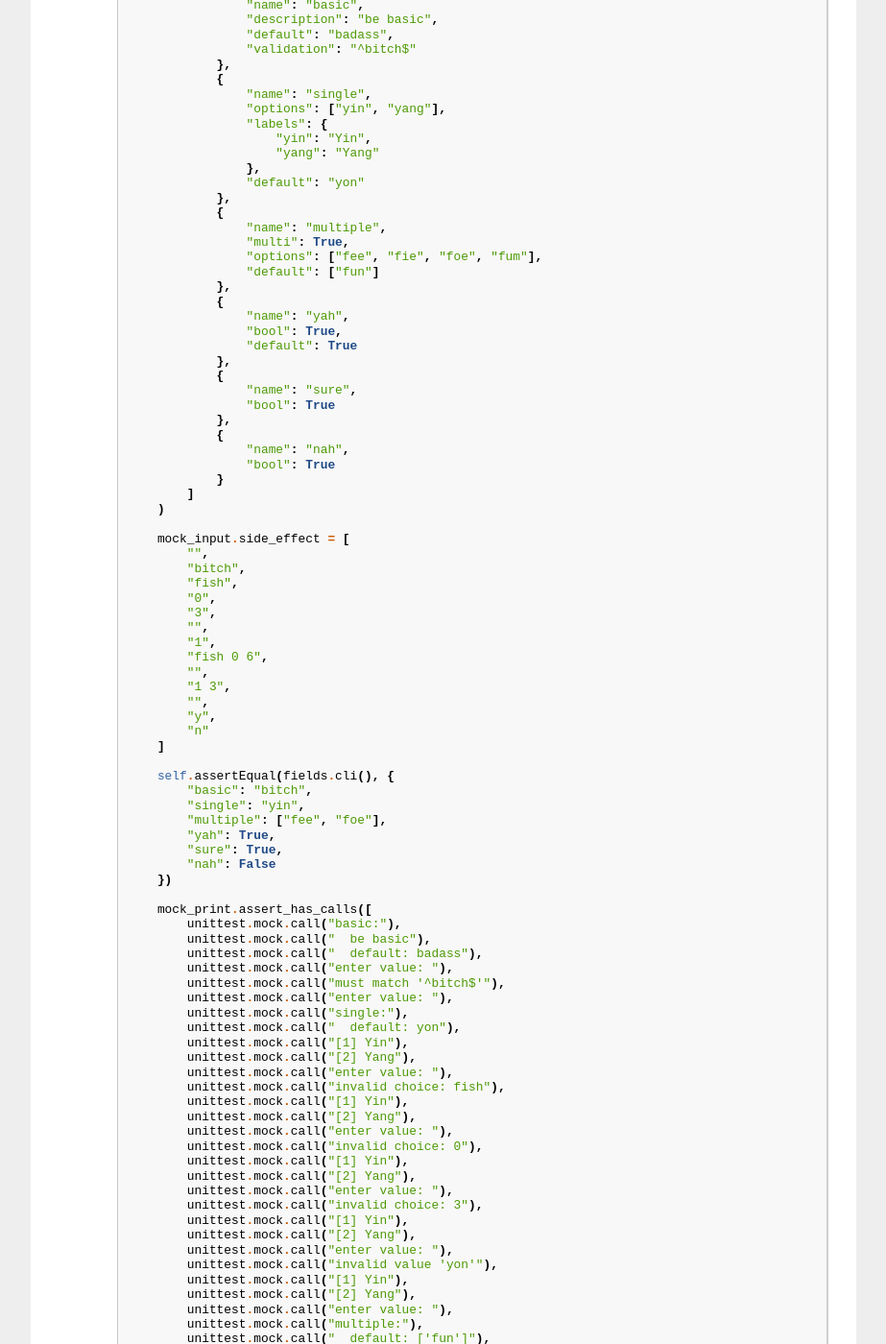
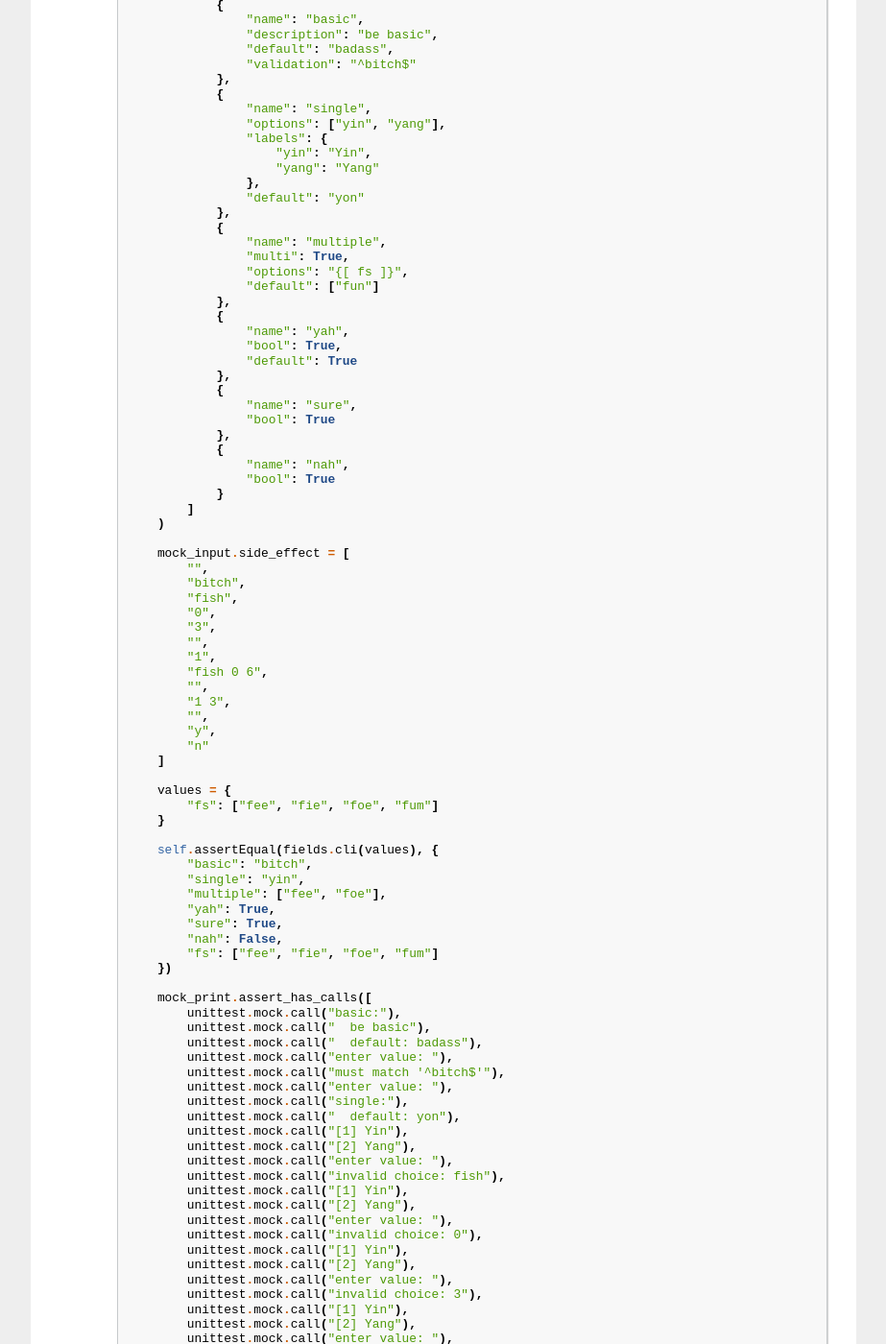
Before and after one commit to gaf3/opengui, a Sphinx documentation site: the page built from docs/source/fields.rst, in a window 1280 px wide and 1400 px high, scrolled down 2887 px. Shown: the whole window at 96% size, without its empty margins (198-1121 px from the left). Built offline with Sphinx 7.4.7, drawn with Linux system fonts in a browser that asks for light colours; the version number could not be read and is left out.

Commit message:
Slightly better docs

```diff
--- a/docs/source/fields.rst
+++ b/docs/source/fields.rst
@@ -193,7 +193,8 @@ opengui.Fields
             @unittest.mock.patch("builtins.input")
             def test_cli(self, mock_input, mock_print):
 
-                fields = opengui.Fields(                        fields=[
+                fields = opengui.Fields(
+                    fields=[
                         {
                             "name": "basic",
                             "description": "be basic",
@@ -212,7 +213,7 @@ opengui.Fields
                         {
                             "name": "multiple",
                             "multi": True,
-                            "options": ["fee", "fie", "foe", "fum"],
+                            "options": "{[ fs ]}",
                             "default": ["fun"]
                         },
                         {
@@ -247,13 +248,18 @@ opengui.Fields
                     "n"
                 ]
 
-                self.assertEqual(fields.cli(), {
+                values = {
+                    "fs": ["fee", "fie", "foe", "fum"]
+                }
+
+                self.assertEqual(fields.cli(values), {
                     "basic": "bitch",
                     "single": "yin",
                     "multiple": ["fee", "foe"],
                     "yah": True,
                     "sure": True,
-                    "nah": False
+                    "nah": False,
+                    "fs": ["fee", "fie", "foe", "fum"]
                 })
 
                 mock_print.assert_has_calls([
```
Also changed, not shown: opengui.py (+9 -4 lines).
